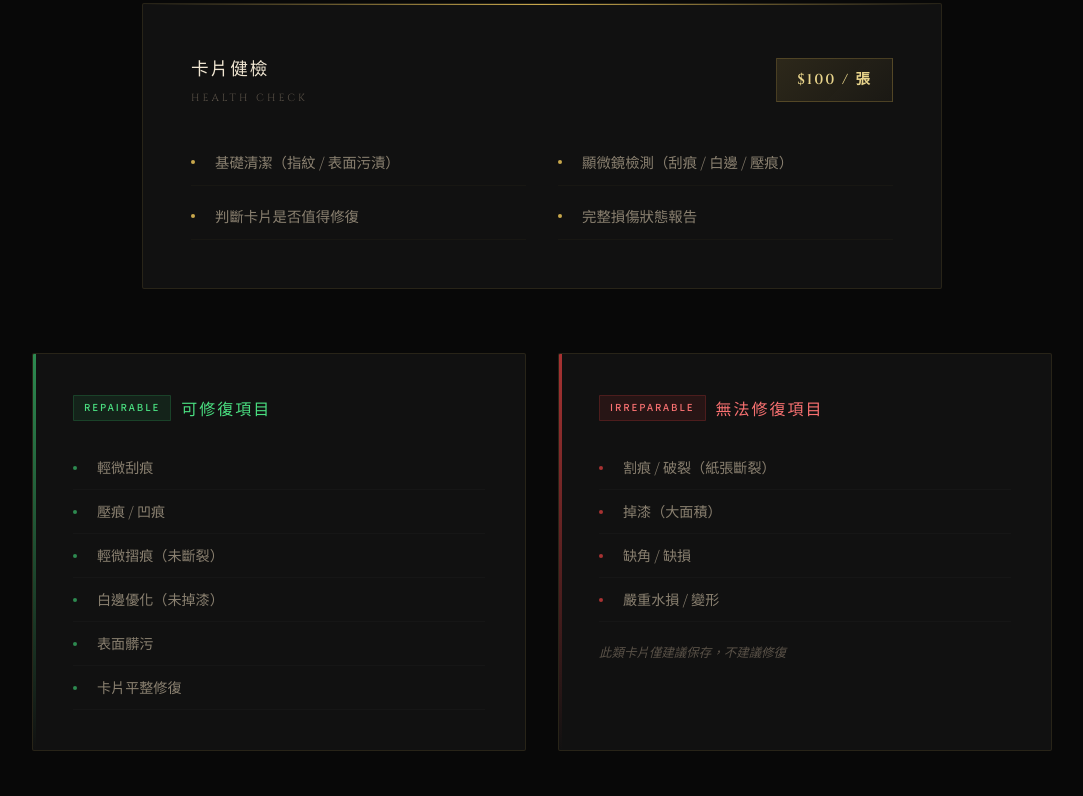
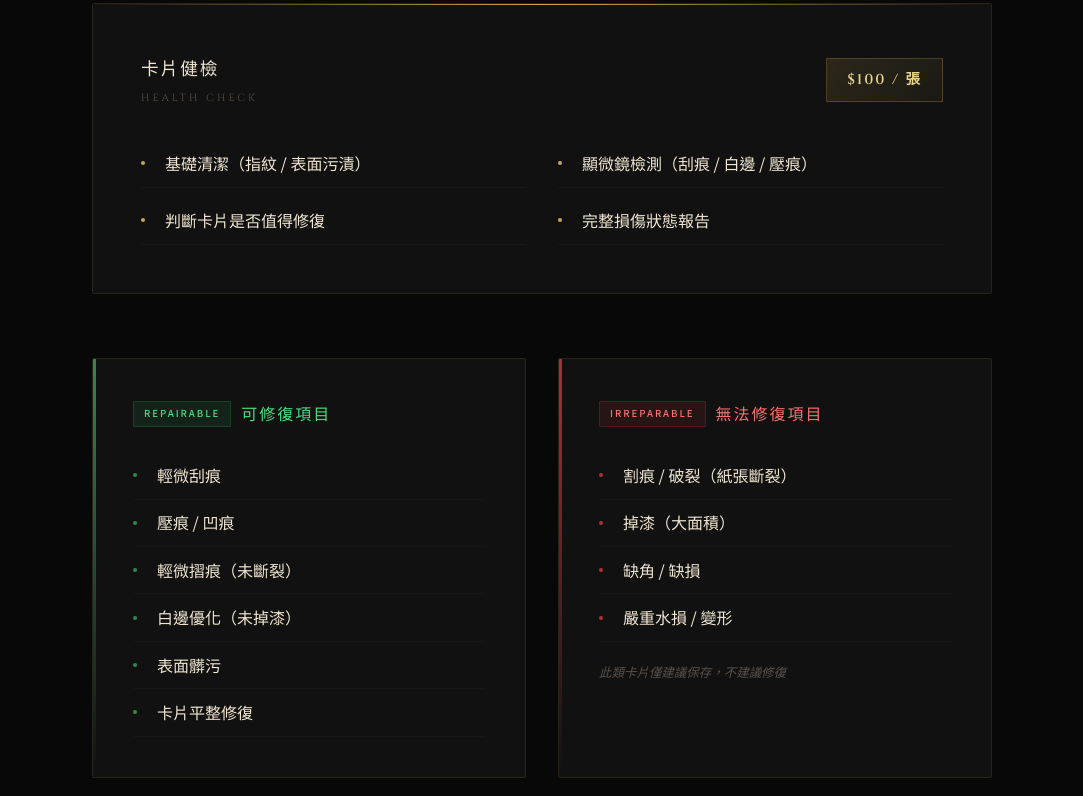
Before and after one commit to Hades0800/card-store-website-project, a plain HTML site: page index.html in a window 1280 px wide. Shown: the part 1988-2784 px from the top of the page, without its empty margins (98-1181 px from the left). Drawn offline with Linux system fonts and the light colour scheme.

Commit message:
Align section widths and improve text readability

```diff
--- a/index.html
+++ b/index.html
@@ -496,7 +496,7 @@
 
     /* ── Health Check ── */
     .healthcheck {
-      max-width: 800px;
+      max-width: 900px;
       margin: 0 auto 4rem;
       background: var(--bg-card);
       backdrop-filter: blur(10px);
@@ -559,9 +559,9 @@
       padding: 0.6rem 0;
       padding-left: 1.5rem;
       position: relative;
-      font-size: 0.9rem;
-      font-weight: 300;
-      color: var(--text-secondary);
+      font-size: 1rem;
+      font-weight: 400;
+      color: var(--text-primary);
       border-bottom: 1px solid rgba(201,168,76,0.04);
     }
     .healthcheck ul li::before {
@@ -581,6 +581,8 @@
       display: grid;
       grid-template-columns: 1fr 1fr;
       gap: 2rem;
+      max-width: 900px;
+      margin: 0 auto;
     }
     .restore-block {
       background: var(--bg-card);
@@ -626,9 +628,9 @@
       padding: 0.55rem 0;
       padding-left: 1.5rem;
       position: relative;
-      font-size: 0.88rem;
-      font-weight: 300;
-      color: var(--text-secondary);
+      font-size: 1rem;
+      font-weight: 400;
+      color: var(--text-primary);
       border-bottom: 1px solid rgba(255,255,255,0.02);
     }
     .restore-block ul li::before {
```
